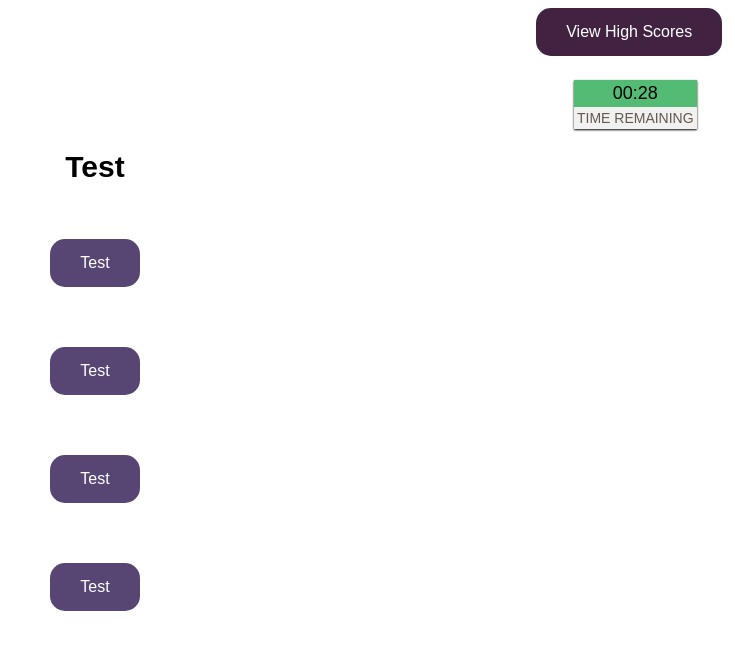
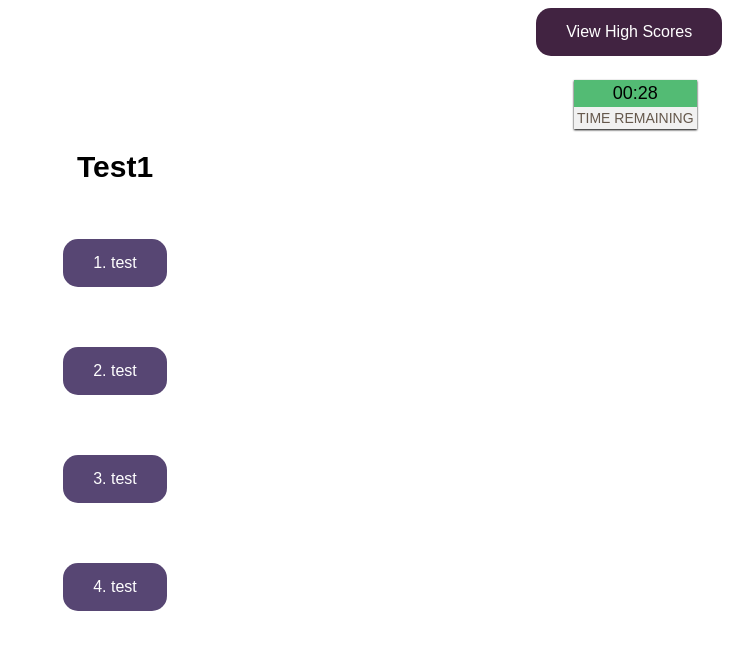
Before and after one commit to OfficialBeez/Code-Quiz, a plain HTML site: page index.html in a window 1280 px wide. Both pictures are taken after a click on the button "Start Quiz". Shown: the whole page, without its empty margins (545-1280 px from the left). Drawn offline with nearby package versions, Linux system fonts and the light colour scheme.

Commit message:
FINALLY (Got correct/incorrect working)

```diff
--- a/Assets/css/styles.css
+++ b/Assets/css/styles.css
@@ -90,6 +90,13 @@ li {
     background-color: #574673;
 }
 
+#answerResponse {
+    text-align: center;
+    padding-top: 15px;
+    padding-left: 40px;
+    align-items: center;
+}
+
 /* Media Query */
 /* Screen size is larger than 600px */
 @media screen and (min-width: 601px) {
--- a/Assets/js/script.js
+++ b/Assets/js/script.js
@@ -11,60 +11,63 @@ var choice2 = document.getElementById("B");
 var choice3 = document.getElementById("C");
 var choice4 = document.getElementById("D");
 
-var questionIndex = 0;
+var questionButton = document.querySelector(".questionButton")
 
+var correct = document.getElementById("correct");
+var answerResponse = document.getElementById("answerResponse");
 
 // Question Array
 var questions = [
     {
-        "questionTitle" : "Test",
-        "A" : "Test",
-        "B" : "Test",
-        "C" : "Test",
-        "D" : "Test",
-        "answer" : "C"
+        questionTitle : "Test1",
+        A : "1. test",
+        B : "2. test",
+        C : "3. test",
+        D : "4. test",
+        correct : "1. test",
     },
     {
-        "questionTitle" : "",
-        "A" : "",
-        "B" : "",
-        "C" : "",
-        "D" : "",
-        "answer" : "C"
+        questionTitle : "Test2",
+        A : "1. test",
+        B : "2. test",
+        C : "3. test",
+        D : "4. test",
+        correct : "4. test",
     },
     {
-        "questionTitle" : "",
-        "A" : "",
-        "B" : "",
-        "C" : "",
-        "D" : "",
-        "answer" : "C"
+        questionTitle : "Test3",
+        A : "1. test",
+        B : "2. test",
+        C : "3. test",
+        D : "4. test",
+        correct : "4. test",
     },
     {
-        "questionTitle" : "",
-        "A" : "",
-        "B" : "",
-        "C" : "",
-        "D" : "",
-        "answer" : "C"
+        questionTitle : "Test4",
+        A : "1. test",
+        B : "2. test",
+        C : "3. test",
+        D : "4. test",
+        correct : "4. test",
     },
     {
-        "questionTitle" : "",
-        "A" : "",
-        "B" : "",
-        "C" : "",
-        "D" : ""
+        questionTitle : "Test5",
+        A : "1. test",
+        B : "2. test",
+        C : "3. test",
+        D : "4. test",
+        correct : "4. test",
     },
     {
-        "questionTitle" : "",
-        "A" : "",
-        "B" : "",
-        "C" : "",
-        "D" : "",
-        "answer" : "C"
+        questionTitle : "Test6",
+        A : "1. test",
+        B : "2. test",
+        C : "3. test",
+        D : "4. test",
+        correct : "4. test",
     },
-];
-
+]
+var questionIndex = 0;
 //Sets timer to zero if quiz not started
 timer.textContent = "00:" + 0 + 0;
 //Makes it show starting page
@@ -80,9 +83,6 @@ function clock() {
             timer.textContent = '00:' + 0 + timeLeft
             document.getElementById("timer").style.backgroundColor = "#e5554e";
         }
-    //if (timeLeft === 0 || questions.length === questionIndex) {
-        //placeholder till finished screen done
-   // }
     }, 1000)
 }
 //Changes Display and Starts the Timer
@@ -92,40 +92,67 @@ function startQuiz() {
     document.getElementById("timer").style.backgroundColor = "#53bb74";
     clock();
     display(1);
+        //if (timeLeft === 0 || questions.length === questionIndex) {
+        //placeholder till finished screen done
+   // }
 }
-//Question Header and HTML built-in choice feature connected to the array
+//Question Header and and choices from array
 function showQuestions() {
     var show = questions[questionIndex];
 
     questionTitle.innerHTML = show.questionTitle;
+
     choice1.innerHTML = show.A;
-    choice1.setAttribute = ("data-answer", show.A);
+    choice1.setAttribute("data-answer", show.A);
     choice2.innerHTML = show.B;
-    choice2.setAttribute = ("data-answer", show.B);
+    choice4.setAttribute("data-answer", show.B);
     choice3.innerHTML = show.C;
-    choice3.setAttribute = ("data-answer", show.C);
+    choice4.setAttribute("data-answer", show.C);
     choice4.innerHTML = show.D;
-    choice4.setAttribute = ("data-answer", show.D);
+    choice4.setAttribute("data-answer", show.D);
+}
 
 // Answer Events
+showQuestions();
 choice1.addEventListener("click", function (event) {
     checkAnswer(event);
-});
+})
 choice2.addEventListener("click", function (event) {
     checkAnswer(event);
-});
+})
 choice3.addEventListener("click", function (event) {
     checkAnswer(event);
-});
+})
 choice4.addEventListener("click", function (event) {
     checkAnswer(event);
-});
+})
+
+// To see if answer is true or not
+function checkAnswer(event) {
+    var answer = event.currentTarget.dataset.answer;
+
+    for (let i = 0; i < questions.length; i++) {
+        if (answer == questions[questionIndex].correct) {
+            answerResponse.textContent = "Correct";
+        }
+    }
+    if (answer != questions[questionIndex].correct) {
+        answerResponse.textContent = "Wrong";
+        timeLeft -= 5;
+        if (timeLeft < 0) {
+         timeLeft = 1;
+        }
+    }
+    if (questions.length === questionIndex+1) {
+        return;
+    }
+    questionIndex++;
+    showQuestions();
 }
 
 // Click events
 startButton.addEventListener("click", function () {
     startQuiz();
-    showQuestions();
     console.log('You have started the quiz');
 });
 highscores.addEventListener("click", function () {
--- a/index.html
+++ b/index.html
@@ -6,8 +6,8 @@
         <meta name="viewport" content="width=device-width, initial-scale=1">
         <link rel="stylesheet" type="text/css" href="Assets/css/styles.css">
     </head>
-    <!--Navagation-->
     <body>
+        <!--Navagation-->
         <nav id="navigation">
             <button type="button" id="highscores" class="button">View High Scores</button>
         </nav>
@@ -29,17 +29,20 @@
              </div>
 
              <div id="questionPage">
-                 <h2 id="questionTitle"></h2>
-                 <li><button type="button" class="questionButton" id="A"></button></li>
-                 <li><button type="button" class="questionButton" id="B"></button></li>
-                 <li><button type="button" class="questionButton" id="C"></button></li>
-                 <li><button type="button" class="questionButton" id="D"></button></li>
+                <ul>
+                <h2 id="questionTitle"></h2>
+                <li><button type="button" class="questionButton" id="A"></button></li>
+                <li><button type="button" class="questionButton" id="B"></button></li>
+                <li><button type="button" class="questionButton" id="C"></button></li>
+                <li><button type="button" class="questionButton" id="D"></button></li>
+                <!--<li><button id="correct"></li>-->
+                </ul>
+                <div id="answerResponse"></div>
              </div>
         </main>
 
 
         <script src="Assets/js/script.js"></script>
-        <script src="http://ajax.googleapis.com/ajax/libs/jquery/3.6.0/jquery.min.js"></script>
     </body>
 
 
```
